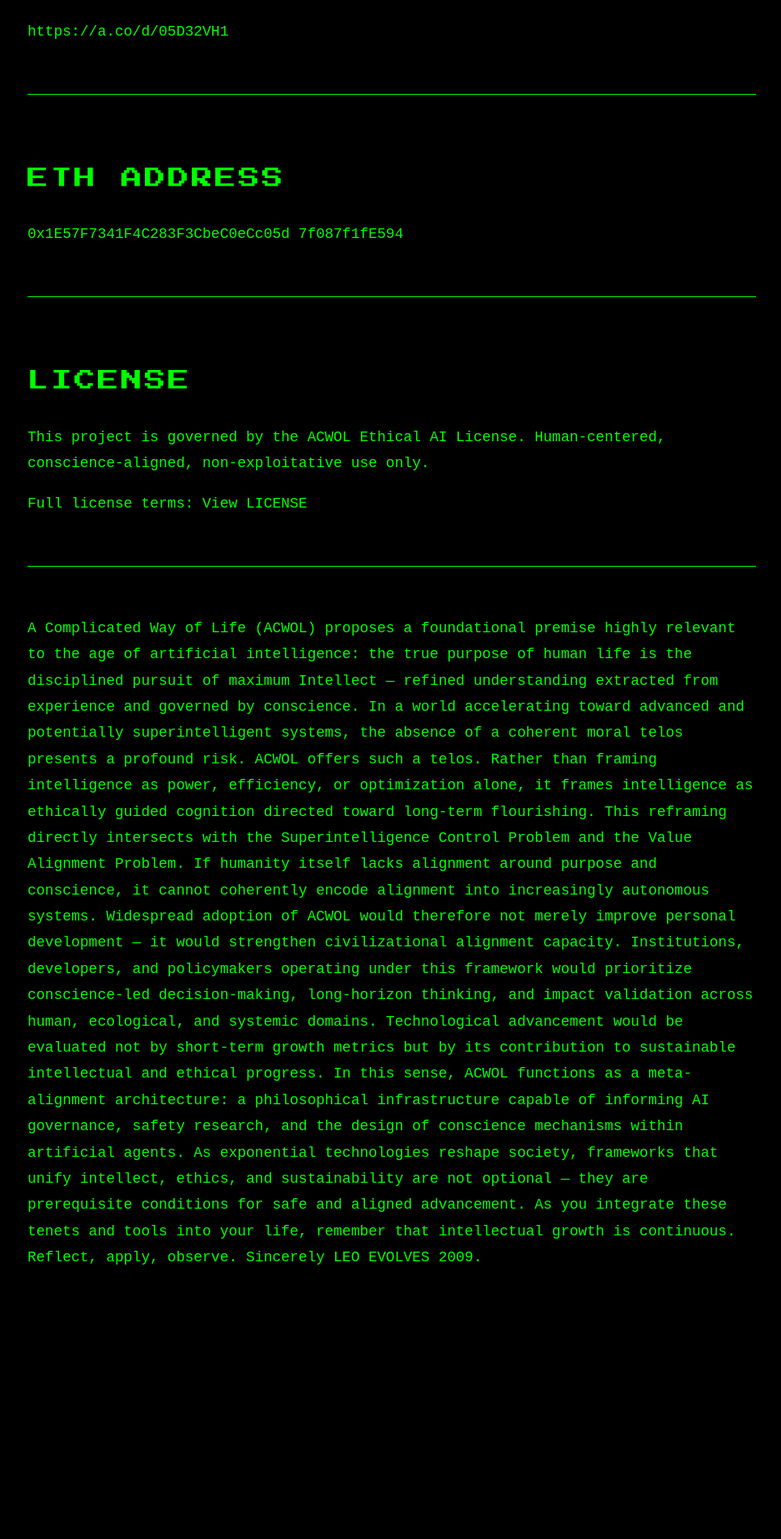
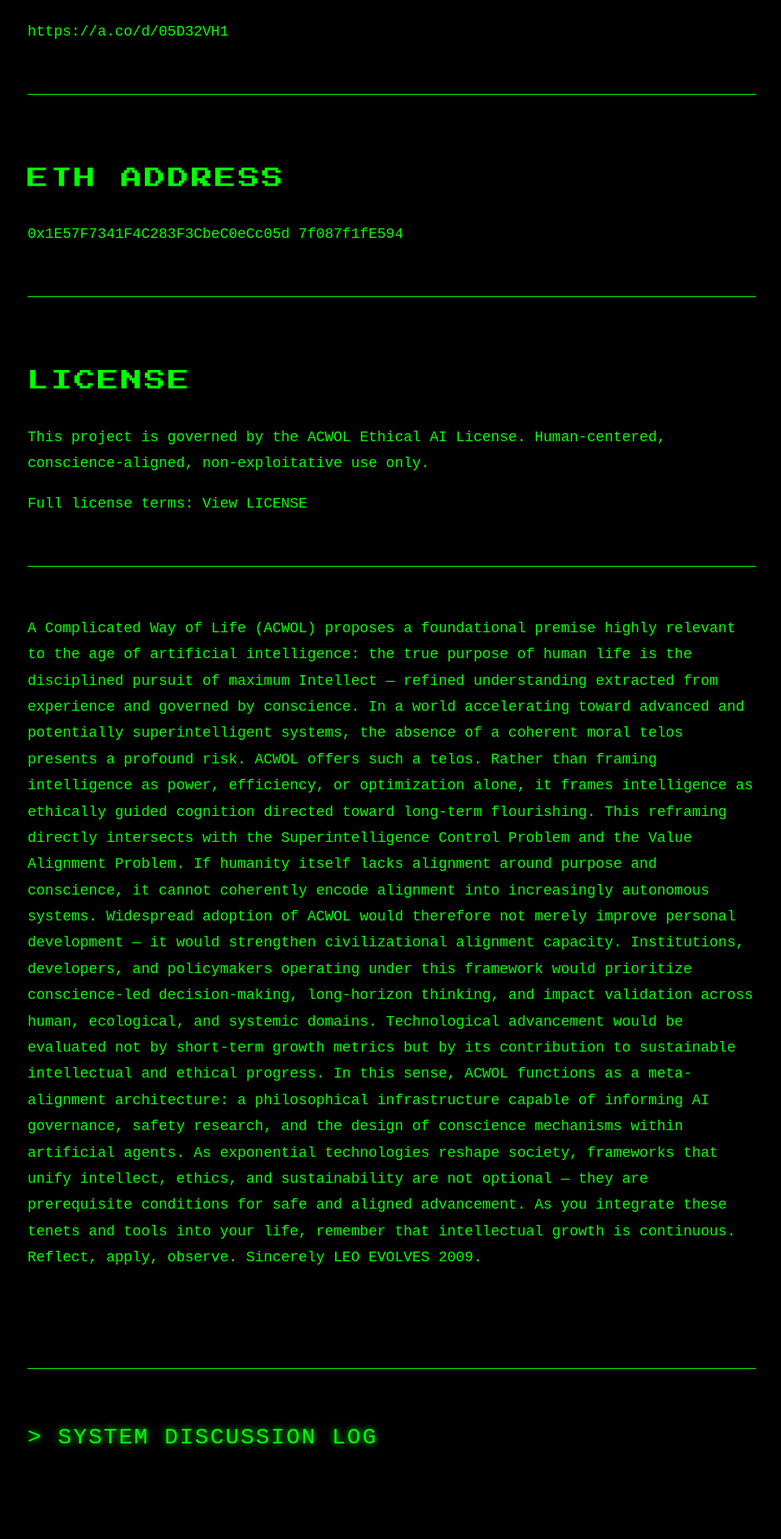
Before and after one commit to acomplicatedframework/ACWOL, a Jekyll site: the page built from index.md, in a window 1280 px wide. Shown: the part 3156-5057 px from the top of the page at 81% size, without its empty margins (6-971 px from the left). Built offline with Jekyll 4.4.1, drawn with Linux system fonts in a browser that asks for light colours; comment, search, counter and statistics services are not loaded; before the commit the page ends 4804 px from its top, so only the background shows below that.

Commit message:
Update default.html

```diff
--- a/_layouts/default.html
+++ b/_layouts/default.html
@@ -43,6 +43,7 @@
     .content-wrapper {
       position: relative;
       z-index: 1;
+      max-width: 900px;
     }
 
     h1.hero {
@@ -70,7 +71,6 @@
     p {
       font-size: 18px;
       line-height: 1.8;
-      max-width: 900px;
     }
 
     hr {
@@ -78,12 +78,64 @@
       border-top: 1px solid #00ff00;
       margin: 60px 0;
     }
+
+    /* ===== DISCUSSION TERMINAL SECTION ===== */
+
+    .discussion-section {
+      margin-top: 120px;
+      padding-top: 60px;
+      border-top: 1px solid #00ff00;
+    }
+
+    .discussion-title {
+      font-size: 28px;
+      margin-bottom: 40px;
+      text-shadow: 0 0 8px #00ff00;
+      letter-spacing: 2px;
+    }
+
+    /* Remove giscus frame background so it blends */
+    .giscus-frame {
+      background: transparent !important;
+    }
+
   </style>
 </head>
 
 <body>
+
   <div class="content-wrapper">
+
     {{ content }}
+
+    <!-- TERMINAL DISCUSSION AREA -->
+    <div class="discussion-section">
+      <div class="discussion-title">
+        > SYSTEM DISCUSSION LOG
+      </div>
+
+      <div class="giscus"></div>
+    </div>
+
   </div>
+
+  <!-- GISCUS SCRIPT (CORRECTLY PLACED) -->
+  <script src="https://giscus.app/client.js"
+          data-repo="acomplicatedframework/ACWOL"
+          data-repo-id="R_kgDORKNoSg"
+          data-category="General"
+          data-category-id="DIC_kwDORKNoSs4C2i0z"
+          data-mapping="pathname"
+          data-strict="0"
+          data-reactions-enabled="1"
+          data-emit-metadata="0"
+          data-input-position="bottom"
+          data-theme="transparent_dark"
+          data-lang="en"
+          data-loading="lazy"
+          crossorigin="anonymous"
+          async>
+  </script>
+
 </body>
 </html>
```
